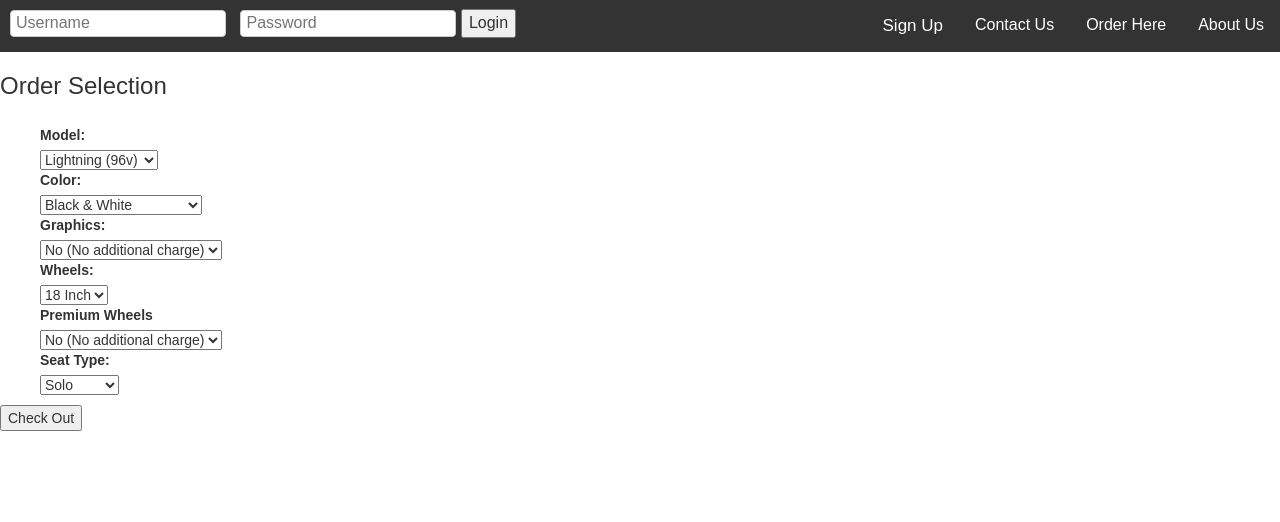
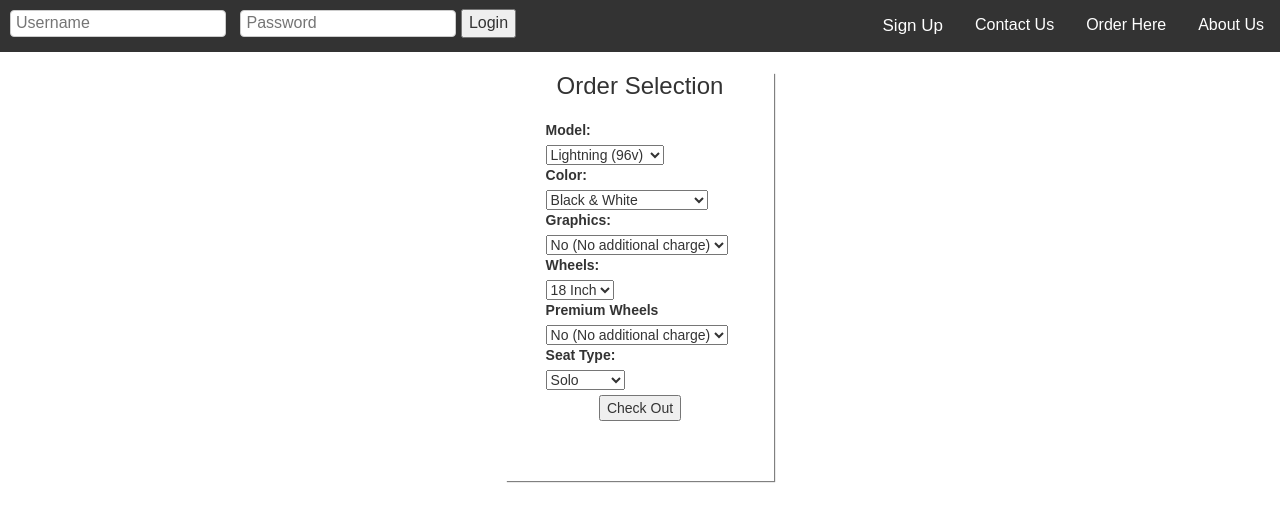
Before and after one commit to JamesPWalsh/IHCCElectricCompanyTeam, a PHP site: page /userCart.php in a window 1280 px wide. Shown: the top 522 px of the page. Run offline with PHP 8.4, Linux system fonts and the light colour scheme.

Commit message:
Update userCart.php

```diff
--- a/userCart.php
+++ b/userCart.php
@@ -36,6 +36,19 @@
 		}
 		div#clean {
 		display: inline-block;
+		}
+		div#selection {
+			background-color: #ffffff;
+		margin-left: auto;
+		margin-right: auto;
+			width: 21%;
+			text-align: center;
+			box-shadow: 1px 1px 1px grey;
+			margin-top: 10px;
+			padding-bottom: 60px;
+		}
+		div#selection-inner {
+		margin: -5px auto;
 		}
 		ul {
 		list-style:none;
```
